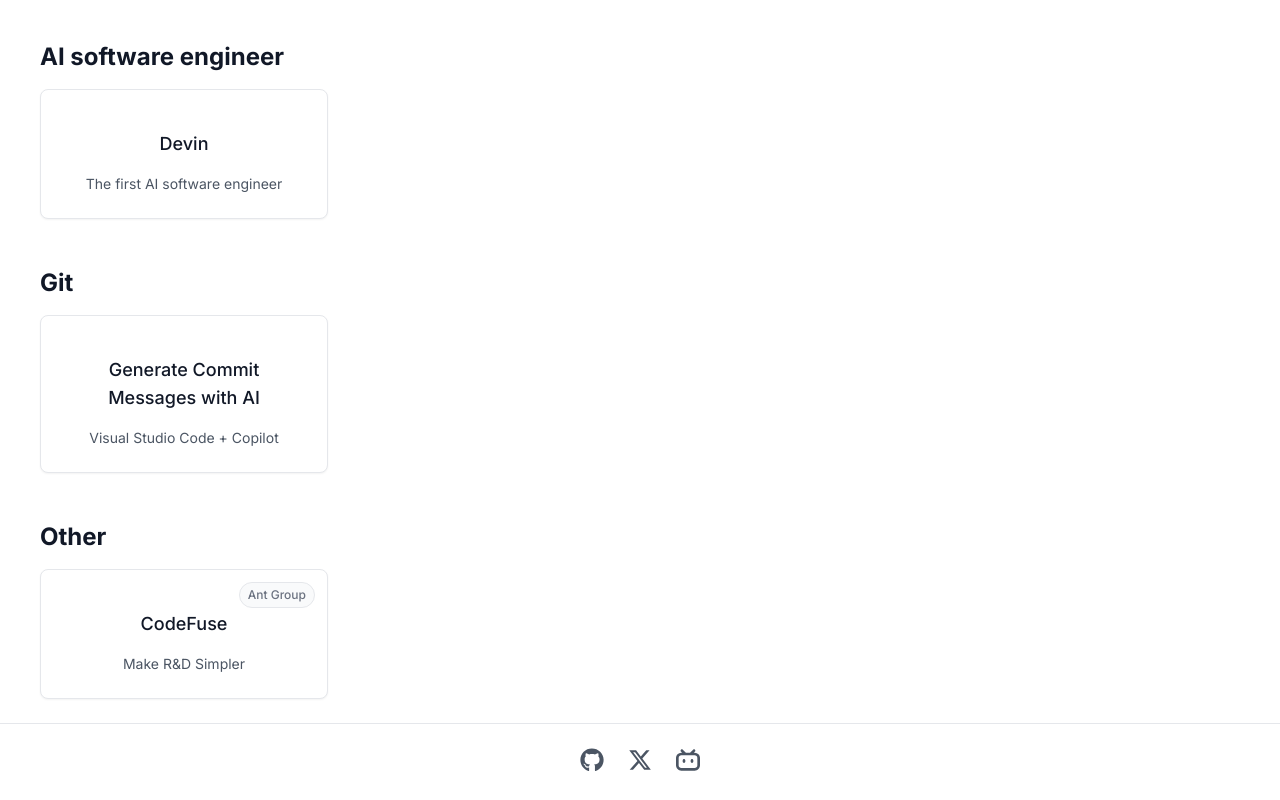
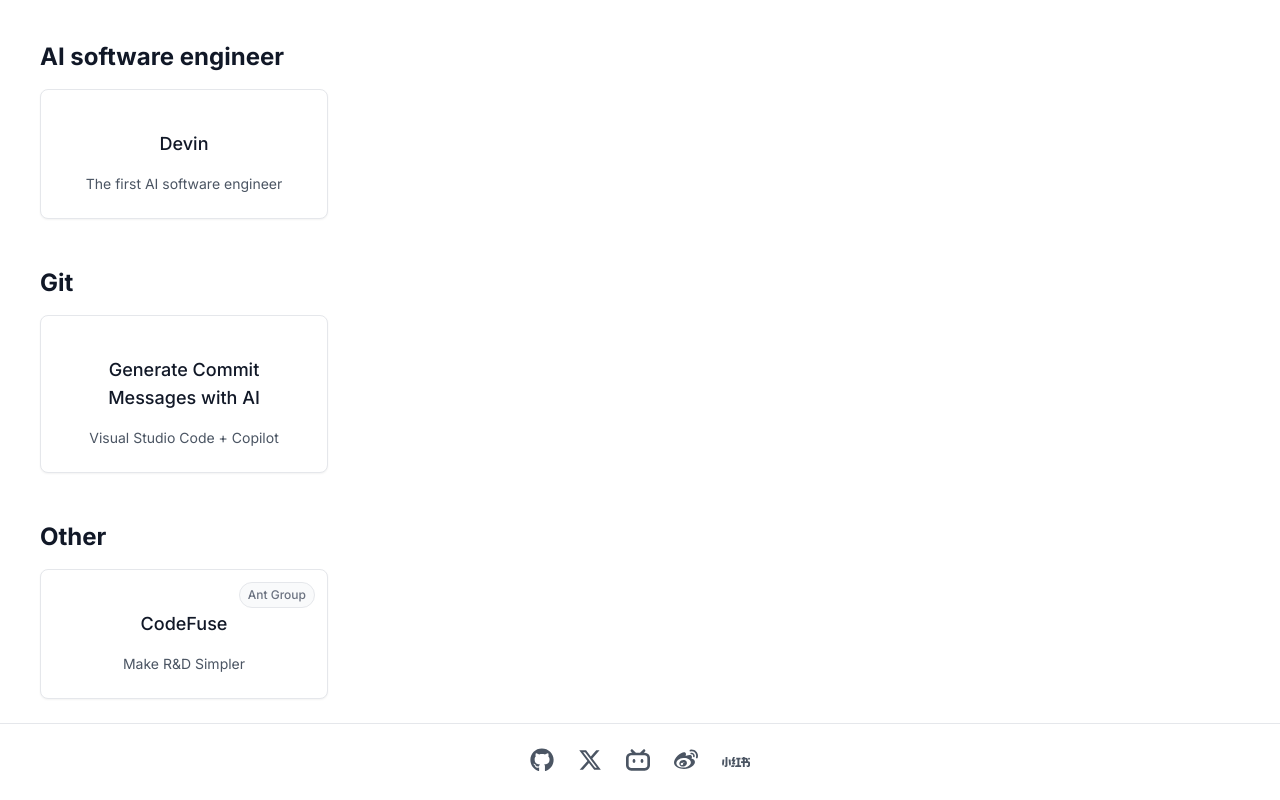
Before and after one commit to yayxs/shikei, a Next.js app: page / in a window 1280 px wide. Shown: the part 1704-2504 px from the top of the page. Built offline with nearby package versions, Linux system fonts and the light colour scheme.

Commit message:
feat: Add Weibo and Xiaohongshu social media links to Footer

```diff
--- a/app/components/Footer.tsx
+++ b/app/components/Footer.tsx
@@ -1,5 +1,5 @@
-import { FaGithub, FaXTwitter } from 'react-icons/fa6'
-import { SiBilibili } from 'react-icons/si'
+import { FaGithub, FaXTwitter, FaWeibo } from 'react-icons/fa6'
+import { SiBilibili, SiXiaohongshu } from 'react-icons/si'
 
 export default function Footer() {
   return (
@@ -30,6 +30,22 @@
           >
             <SiBilibili className="w-6 h-6" />
           </a>
+          <a
+            href="https://weibo.com/u/7981774209"
+            target="_blank"
+            rel="noopener noreferrer"
+            className="text-gray-600 hover:text-gray-900 transition-colors"
+          >
+            <FaWeibo className="w-6 h-6" />
+          </a>
+          <a
+            href="https://www.xiaohongshu.com/user/profile/6673a5380000000007004a65"
+            target="_blank"
+            rel="noopener noreferrer"
+            className="text-gray-600 hover:text-gray-900 transition-colors"
+          >
+            <SiXiaohongshu className="w-7 h-7" />
+          </a>
         </div>
       </div>
     </footer>
```
